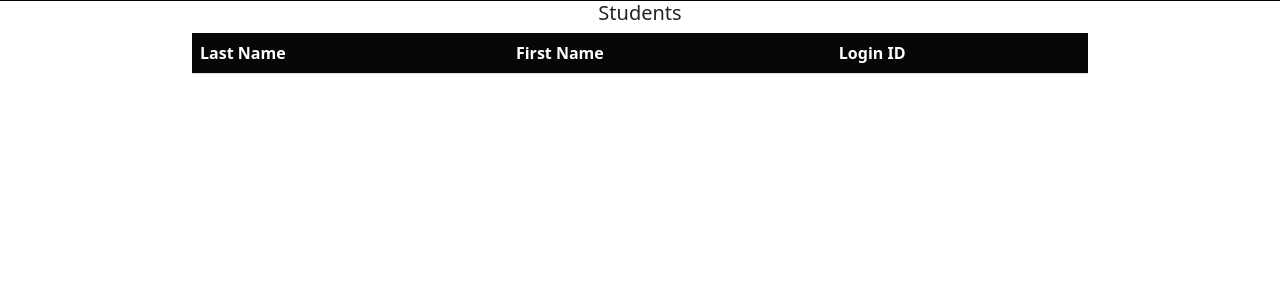
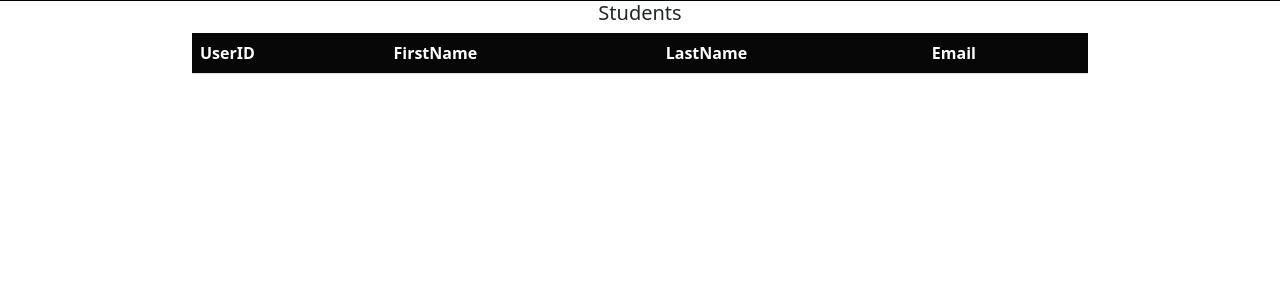
Before and after one commit to eoghano4321/IndustryPlacementManagementSystem, a Flask app: page /Students_View in a window 1280 px wide. Shown: the part 55-356 px from the top of the page. Run offline with Flask 2, Linux system fonts and the light colour scheme; data that the repository does not hold is empty.

Commit message:
Changed placements_view and Students_view

```diff
--- a/main.py
+++ b/main.py
@@ -54,10 +54,12 @@ def update():
     connection = oracledb.connect(
         user=user, password=password, dsn=conn_string)
     cur = connection.cursor()
-    cur.execute('SELECT PLACEMENT_ID, TITLE, SKILLS, DESCRIPTION FROM IPMS.PLACEMENTS')
+    cur.execute("SELECT P.TITLE, P.DESCRIPTION, P.SKILLS, C.COMPANY_NAME, C.ADDRESS, C.EMAIL, C.TELEPHONE FROM IPMS.PLACEMENTS P INNER JOIN IPMS.COMPANIES C ON P.COMPANY_ID = C.COMPANY_ID INNER JOIN IPMS.STATUS S ON P.STATUS_ID = S.STATUS_ID WHERE S.STATUS_TYPE = 'open'")
     for row in cur:
-        jobs.append({"PID": row[0], "PTitle": row[1],
-                    "Skills": row[2], "Desc": row[3]})
+        jobs.append({"PTitle": row[0], "PDesc": row[1],
+                    "PSkills": row[2], "Company_Name": row[3],
+                    "Address": row[4], "Email": row[5],
+                    "Tel": row[6]})
     # Close the cursor and connection
     cur.close()
     connection.close()
@@ -113,9 +115,19 @@ def jobs_view():
 @app.route('/View_Preferences_View')
 def view_preferences():
     return render_template('ViewPreferences.html')
-@app.route('/Students_View')
+
+@app.route('/Students_View',methods=['GET'])
 def Students():
-    return render_template('Students.html')
+    jobs = []
+    connection = oracledb.connect(
+        user=user, password=password, dsn=conn_string)
+    cur = connection.cursor()
+    cur.execute("SELECT U.USER_ID, U.FIRST_NAME, U.LAST_NAME, L.EMAIL FROM IPMS.USERS U INNER JOIN IPMS.LOGIN L ON U.LOGIN_ID = L.LOGIN_ID WHERE ISAPPROVED=1")
+    for row in cur:
+        jobs.append({"UID": row[0], "UfName": row[1], "UlName": row[2], "Email": row[3]})
+    cur.close()
+    connection.close()
+    return render_template('Students.html', data=jobs)
 
 @app.route('/choosePreference_View')
 def choose_view():
--- a/templates/Students.html
+++ b/templates/Students.html
@@ -2,7 +2,7 @@
 <html>
 
     <head>
-        <title>Flask Tutorial</title>
+        <title>View Students</title>
         {% include 'nav.html' %}
     </head>
 
@@ -18,23 +18,25 @@
             <table class="table" id="tbl">
               <thead style="background-color: #070707; color: white">
                 <tr>
-                  <th scope="col">Last Name</th>
-                  <th scope="col">First Name</th>
-                  <th scope="col">Login ID</th>
+                  <th scope="col">UserID</th>
+                  <th scope="col">FirstName</th>
+                  <th scope="col">LastName</th>
+                  <th scope="col">Email</th>
                 </tr>
               </thead>
               <tbody id="myTable" style="background-color: rgb(235, 240, 245)">
                 <!-- first-row -->
                 {% for row in data %}
                 <tr>
-                  <td>{{ row["Last_name"] }}</td>
-                  <td>{{ row["First_name"] }}</td>
-                  <td>{{ row["Login_id"] }}</td>
+                  <td>{{ row["UID"] }}</td>
+                  <td>{{ row["UfName"] }}</td>
+                  <td>{{ row["UlName"] }}</td>
+                  <td>{{ row["Email"] }}</td>
                 </tr>
                 {% endfor %}
               </tbody>
             </table>
-          </div
+          </div>
 
     </body>
 
--- a/templates/after_submit.html
+++ b/templates/after_submit.html
@@ -13,7 +13,7 @@
     align-items: center;
     height: 100vh;
     text-align: center;">
-        <h5>Data insertion Suceessful</h3>
+        <h5>Data insertion sucessful</h3>
     </div>
 </body>
 
```
Also changed, not shown: templates/placements.html (+12 -6 lines).
